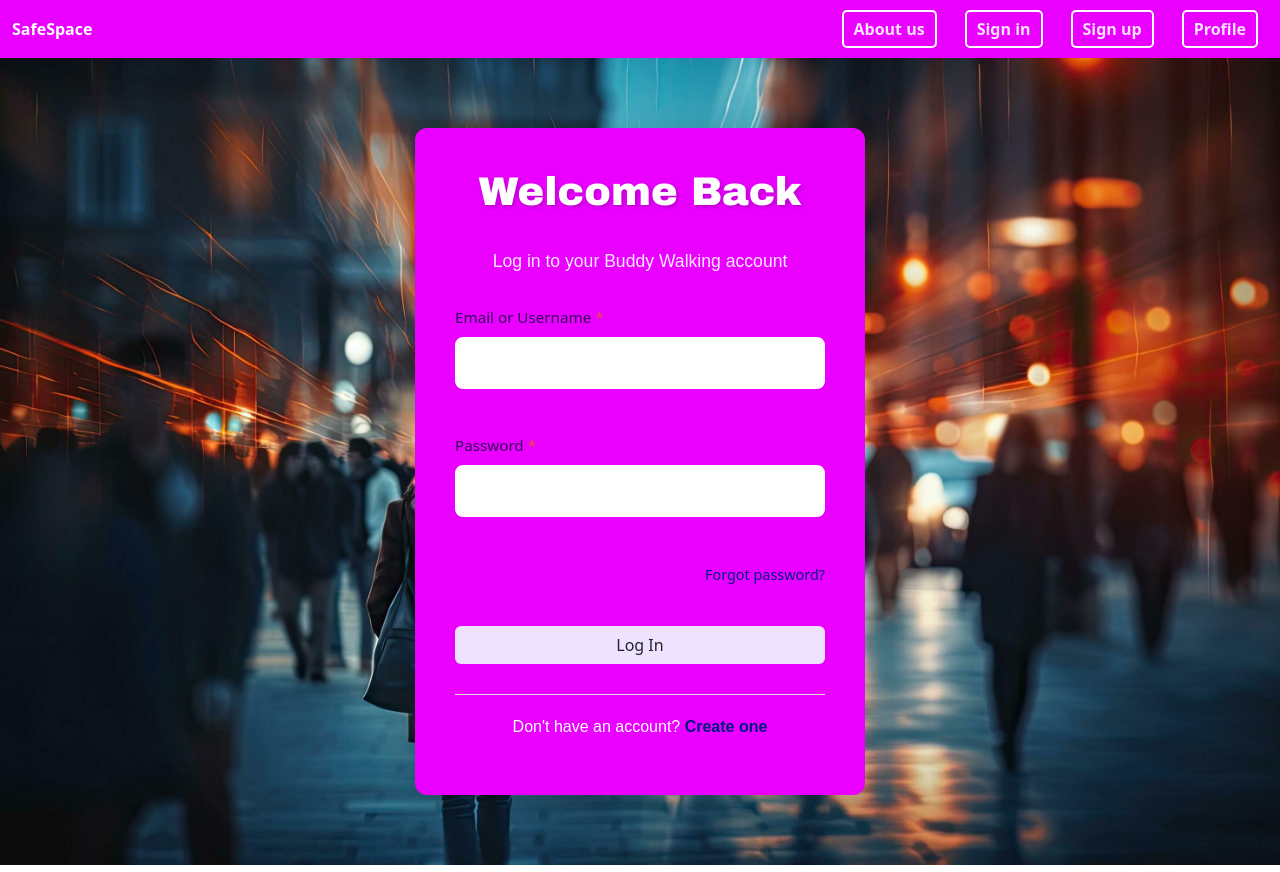
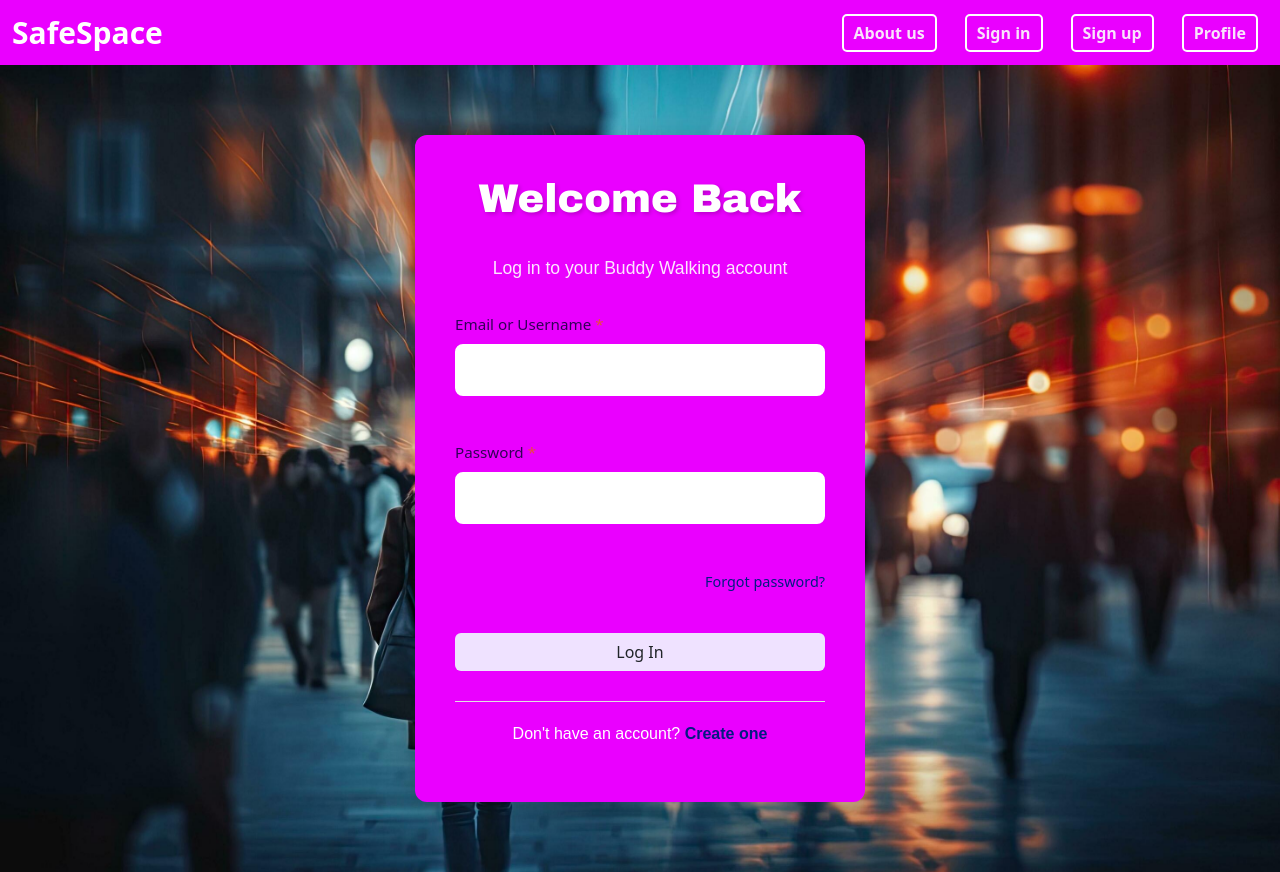
Before and after one commit to rieleyhunt/safespace, a website: page auth-pages/login.html in a window 1280 px wide. Drawn offline with nearby package versions, Linux system fonts and the light colour scheme.

Commit message:
Fix gender pronouns in About section and enhance logo styling across pages

```diff
--- a/auth-pages/styles.css
+++ b/auth-pages/styles.css
@@ -62,6 +62,10 @@ p {
 }
 
 .logo {
+    color: rgb(255, 242, 242);
+    text-decoration: none;
+    text-emphasis: strong;
+    font-size: 30px;
     transition:
         transform 0.4s cubic-bezier(0.4, 0, 0.2, 1);
 }
--- a/styles.css
+++ b/styles.css
@@ -59,6 +59,10 @@ p {
 }
 
 .logo {
+    color: rgb(255, 242, 242);
+    text-decoration: none;
+    text-emphasis: strong;
+    font-size: 30px;
     transition:
         transform 0.4s cubic-bezier(0.4, 0, 0.2, 1);
 }
```
Also changed, not shown: about.html (+1 -1 lines), profile.html (+1 -1 lines).
